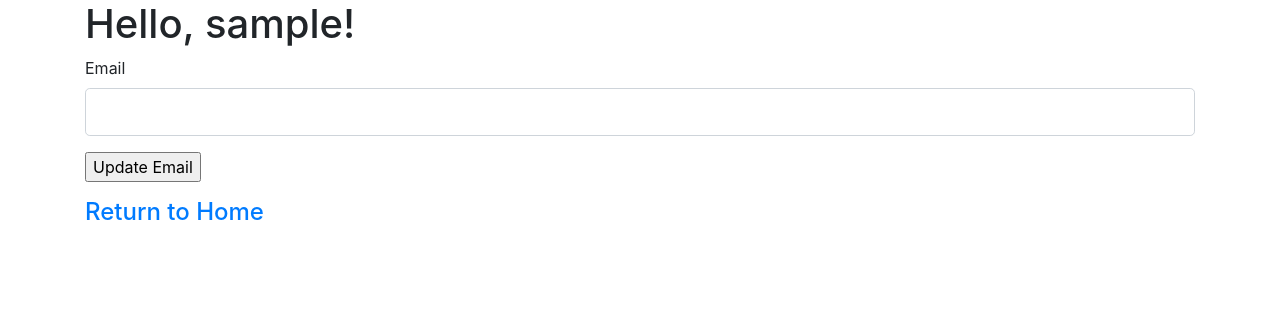
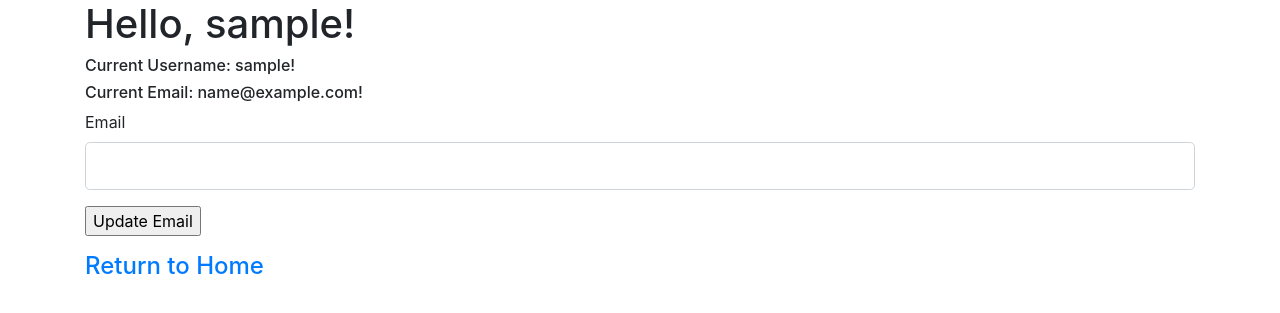
Before and after one commit to ishand2000/cmsc388J-ecommerce-website, a Flask app: page /account in a window 1280 px wide. Shown: the part 56-369 px from the top of the page. Run offline with Flask 2, Linux system fonts and the light colour scheme; the visitor is signed in with stand-in values (Sample User, id 1); some libraries are stand-ins or nearby versions.

Commit message:
Updated account

```diff
--- a/flask_app/templates/account.html
+++ b/flask_app/templates/account.html
@@ -3,6 +3,16 @@
 <div class="row">
     <div class="col">
         <h1>Hello, {{ current_user.username }}!</h1>
+    </div>
+</div>
+<div class="row">
+    <div class="col">
+        <h6>Current Username: {{ current_user.username }}!</h6>
+    </div>
+</div>
+<div class="row">
+    <div class="col">
+        <h6>Current Email: {{ current_user.email }}!</h6>
     </div>
 </div>
 <div class="row">
```
